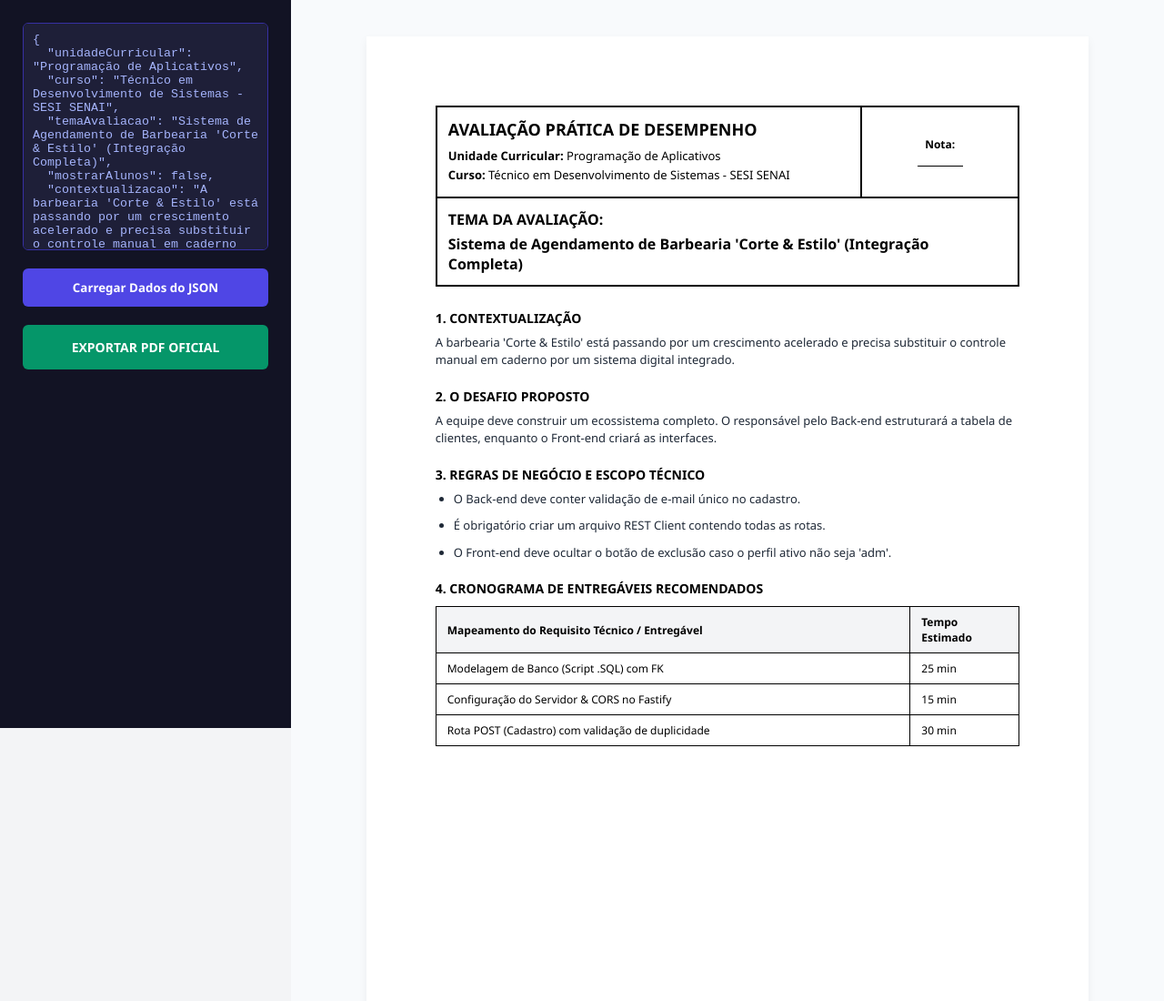
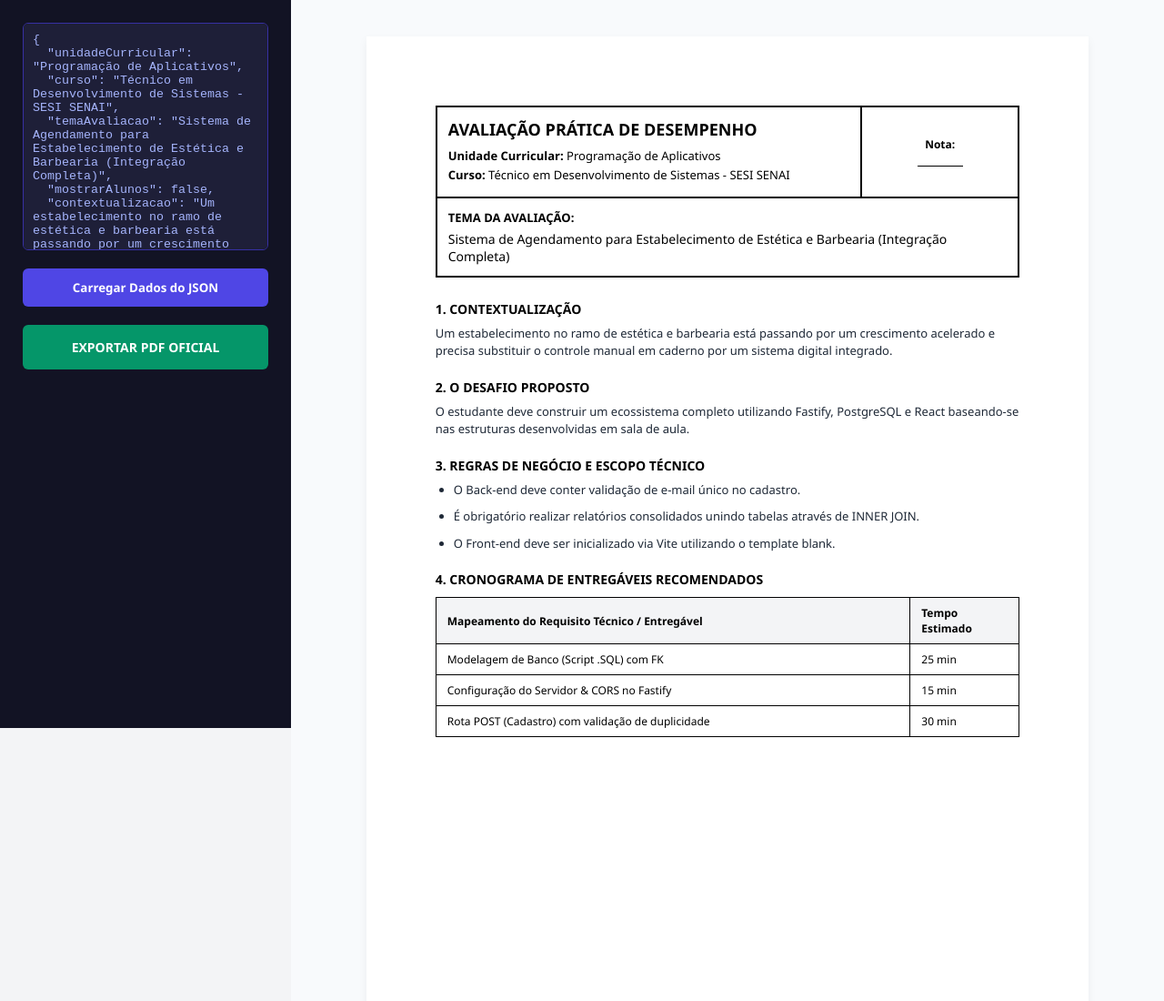
Before and after one commit to marcossc-beep/Criador_de_SA, a plain HTML site: page index.html in a window 1280 px wide. Shown: the top 1100 px of the page at 91% size. Drawn offline with Linux system fonts and the light colour scheme.

Commit message:
Update index.html

```diff
--- a/index.html
+++ b/index.html
@@ -23,7 +23,7 @@
       width: 100%;
     }
 
-    /* --- SIDEBAR FIXA (Não some e evita o fundo branco no scroll) --- */
+    /* --- SIDEBAR FIXA --- */
     .sidebar-container {
       width: 320px;
       background-color: #121324;
@@ -84,9 +84,9 @@
       background-color: #047857;
     }
 
-    /* --- ÁREA DE PREVIEW (Ajustada para rolar ao lado da sidebar) --- */
+    /* --- ÁREA DE PREVIEW --- */
     .preview-container {
-      margin-left: 320px; /* Avança o espaço da sidebar fixa */
+      margin-left: 320px;
       flex: 1;
       padding: 40px;
       display: flex;
@@ -118,7 +118,6 @@
       border-bottom: 2px solid #000000;
     }
 
-    /* Remove a borda inferior do último elemento visível da tabela automaticamente */
     .doc-row:last-child {
       border-bottom: none;
     }
@@ -140,7 +139,12 @@
 
     .title-cell p {
       font-size: 13px;
+      font-weight: bold;
       margin-bottom: 3px;
+    }
+
+    .title-cell p span {
+      font-weight: normal;
     }
 
     .grade-cell {
@@ -167,14 +171,31 @@
       flex: 3;
       border-right: 2px solid #000000;
       font-size: 13px;
+      font-weight: bold;
+    }
+
+    .student-cell span {
+      font-weight: normal;
     }
 
     .date-cell {
       flex: 1;
       font-size: 13px;
+      font-weight: bold;
     }
 
-    .theme-row {
+    .date-cell span {
+      font-weight: normal;
+    }
+
+    .theme-cell {
+      font-size: 13px;
+      font-weight: bold;
+    }
+
+    .theme-cell p {
+      margin-top: 5px;
+      font-weight: normal;
       font-size: 14px;
     }
 
@@ -220,6 +241,10 @@
 
     /* --- REGRAS DE IMPRESSÃO (Geração do PDF limpo) --- */
     @media print {
+      @page {
+        margin: 0; /* Remove a data, cabeçalhos de URL e rodapés nativos do navegador */
+      }
+
       body {
         background-color: #ffffff;
       }
@@ -237,7 +262,7 @@
       .document-page {
         width: 100% !important;
         box-shadow: none !important;
-        padding: 0 !important;
+        padding: 20mm 20mm 20mm 20mm !important; /* Adiciona a margem de segurança diretamente na página na impressão */
         margin: 0 !important;
       }
     }
@@ -252,14 +277,14 @@
 {
   "unidadeCurricular": "Programação de Aplicativos",
   "curso": "Técnico em Desenvolvimento de Sistemas - SESI SENAI",
-  "temaAvaliacao": "Sistema de Agendamento de Barbearia 'Corte & Estilo' (Integração Completa)",
+  "temaAvaliacao": "Sistema de Agendamento para Estabelecimento de Estética e Barbearia (Integração Completa)",
   "mostrarAlunos": false,
-  "contextualizacao": "A barbearia 'Corte & Estilo' está passando por um crescimento acelerado e precisa substituir o controle manual em caderno por um sistema digital integrado.",
-  "desafio": "A equipe deve construir um ecossistema completo. O responsável pelo Back-end estruturará a tabela de clientes, enquanto o Front-end criará as interfaces.",
+  "contextualizacao": "Um estabelecimento no ramo de estética e barbearia está passando por um crescimento acelerado e precisa substituir o controle manual em caderno por um sistema digital integrado.",
+  "desafio": "O estudante deve construir um ecossistema completo utilizando Fastify, PostgreSQL e React baseando-se nas estruturas desenvolvidas em sala de aula.",
   "regrasNegocio": [
     "O Back-end deve conter validação de e-mail único no cadastro.",
-    "É obrigatório criar um arquivo REST Client contendo todas as rotas.",
-    "O Front-end deve ocultar o botão de exclusão caso o perfil ativo não seja 'adm'."
+    "É obrigatório realizar relatórios consolidados unindo tabelas através de INNER JOIN.",
+    "O Front-end deve ser inicializado via Vite utilizando o template blank."
   ],
   "cronograma": [
     { "entrega": "Modelagem de Banco (Script .SQL) com FK", "tempo": "25 min" },
@@ -273,26 +298,23 @@
     </aside>
 
     <main class="preview-container">
-      <div class="document-page" id="documentPage">
-        </div>
+      <div class="document-page" id="documentPage"></div>
     </main>
 
   </div>
 
   <script>
-    // Função que monta e renderiza o HTML na tela baseado no objeto JSON
     function renderizarDocumento(dados) {
       const container = document.getElementById('documentPage');
 
-      // Monta a estrutura usando Template Strings de forma limpa
       container.innerHTML = `
         <div class="doc-header-table">
 
           <div class="doc-row">
             <div class="doc-cell title-cell">
               <h1>AVALIAÇÃO PRÁTICA DE DESEMPENHO</h1>
-              <p><strong>Unidade Curricular:</strong> ${dados.unidadeCurricular || ''}</p>
-              <p><strong>Curso:</strong> ${dados.curso || ''}</p>
+              <p>Unidade Curricular: <span>${dados.unidadeCurricular || ''}</span></p>
+              <p>Curso: <span>${dados.curso || ''}</span></p>
             </div>
             <div class="doc-cell grade-cell">
               <span>Nota:</span>
@@ -303,20 +325,20 @@
           ${dados.mostrarAlunos ? `
           <div class="doc-row">
             <div class="doc-cell student-cell">
-              <strong>ESTUDANTE(S):</strong>
+              ESTUDANTE(S):
               <span>............................................................................................</span>
             </div>
             <div class="doc-cell date-cell">
-              <strong>DATA:</strong>
+              DATA:
               <span>___/___/2026</span>
             </div>
           </div>
           ` : ''}
 
           <div class="doc-row">
-            <div class="doc-cell">
-              <strong>TEMA DA AVALIAÇÃO:</strong>
-              <p style="margin-top: 5px; font-weight: bold;">${dados.temaAvaliacao || ''}</p>
+            <div class="doc-cell theme-cell">
+              TEMA DA AVALIAÇÃO:
+              <p>${dados.temaAvaliacao || ''}</p>
             </div>
           </div>
 
@@ -355,7 +377,6 @@
       `;
     }
 
-    // Função para ler o valor da textarea e disparar a renderização
     function carregarDados() {
       try {
         const rawJson = document.getElementById('jsonInput').value;
@@ -366,7 +387,6 @@
       }
     }
 
-    // Inicializa a página com o JSON padrão configurado na textarea
     window.onload = carregarDados;
   </script>
 </body>
```
